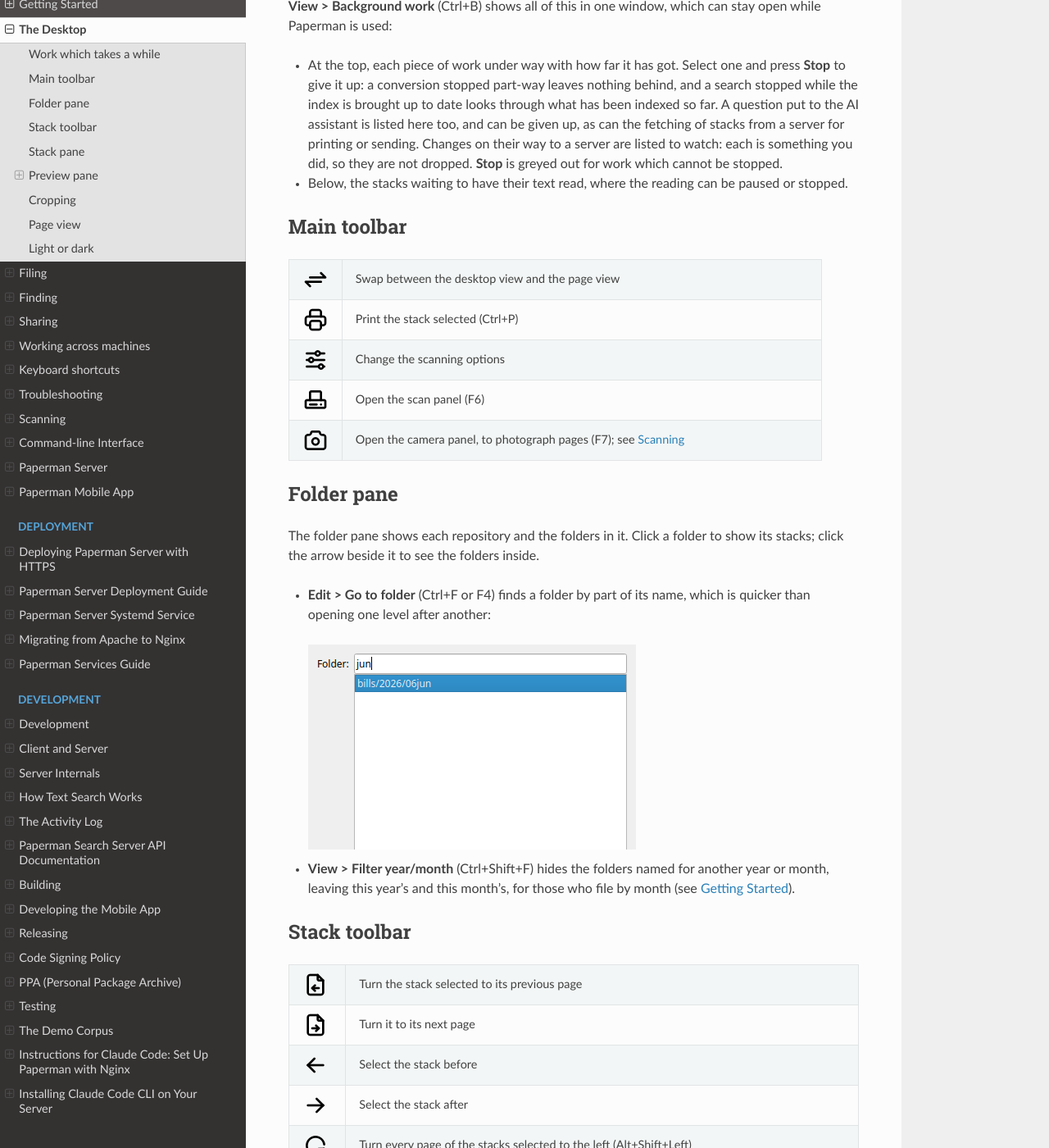
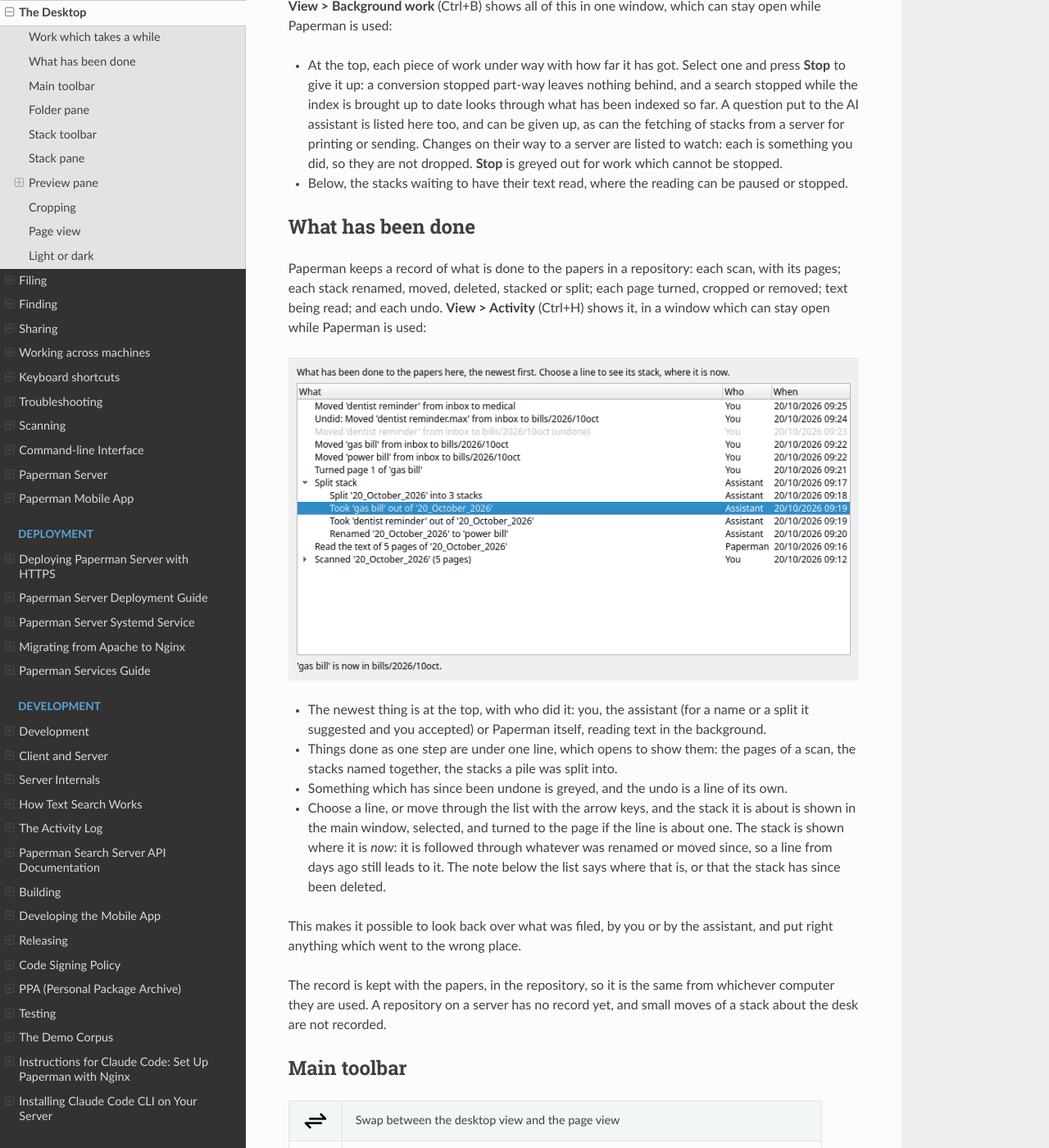
Before and after one commit to sjg20/paperman, a Sphinx documentation site: the page built from doc/desktop.rst, in a window 1280 px wide and 1400 px high, scrolled down 2034 px. Shown: the whole window at 82% size. Built offline with Sphinx 7.4.7 and the Read the Docs theme 3.1.0, drawn with Linux system fonts in a browser that asks for light colours.

Commit message:
doc: Describe the Activity window
The guide says nothing of the record of what is done to the papers,
or of the window which shows it.

Describe both on the Desktop page: what is recorded, how the window
lists it, and how choosing a line leads to the stack as it is now.
Add a picture of the window, taken from a record made up for it so
that it is the same each time, and list the window's key with the
others. Say on the developers' page what shows the record.

Co-developed-by: Claude Fable 5.2 <noreply@anthropic.com>
Claude-Session: https://claude.ai/code/session_01BxfLL7T8McSpFMMxYekitE

```diff
--- a/doc/desktop.rst
+++ b/doc/desktop.rst
@@ -79,6 +79,40 @@ which can stay open while Paperman is used:
   for work which cannot be stopped.
 - Below, the stacks waiting to have their text read, where the reading
   can be paused or stopped.
+
+What has been done
+------------------
+
+Paperman keeps a record of what is done to the papers in a repository:
+each scan, with its pages; each stack renamed, moved, deleted, stacked or
+split; each page turned, cropped or removed; text being read; and each
+undo. **View > Activity** (Ctrl+H) shows it, in a window which can stay
+open while Paperman is used:
+
+.. image:: images/activity.png
+   :alt: The Activity window, listing a morning's post being scanned, split by the assistant and filed, with the gas bill chosen and a note saying where it is now
+
+- The newest thing is at the top, with who did it: you, the assistant
+  (for a name or a split it suggested and you accepted) or Paperman
+  itself, reading text in the background.
+- Things done as one step are under one line, which opens to show them:
+  the pages of a scan, the stacks named together, the stacks a pile was
+  split into.
+- Something which has since been undone is greyed, and the undo is a
+  line of its own.
+- Choose a line, or move through the list with the arrow keys, and the
+  stack it is about is shown in the main window, selected, and turned to
+  the page if the line is about one. The stack is shown where it is
+  *now*: it is followed through whatever was renamed or moved since, so
+  a line from days ago still leads to it. The note below the list says
+  where that is, or that the stack has since been deleted.
+
+This makes it possible to look back over what was filed, by you or by
+the assistant, and put right anything which went to the wrong place.
+
+The record is kept with the papers, in the repository, so it is the same
+from whichever computer they are used. A repository on a server has no
+record yet, and small moves of a stack about the desk are not recorded.
 
 Main toolbar
 ------------
--- a/doc/images/shots-checked.json
+++ b/doc/images/shots-checked.json
@@ -1,4 +1,5 @@
 {
+  "activity.png": "4fb1dc4e5001ce0aee720a421e6814d27126c52e",
   "camera-panel.png": "861f0350d8364c06df9fa0d379dc6849fcd0c2b8",
   "desktop-dark.png": "861f0350d8364c06df9fa0d379dc6849fcd0c2b8",
   "desktop-labelled.png": "861f0350d8364c06df9fa0d379dc6849fcd0c2b8",
--- a/doc/images/shots.yaml
+++ b/doc/images/shots.yaml
@@ -64,6 +64,10 @@ shots:
     made: test
     test: testPageView
     shows: ['@window', '@papers']
+  activity.png:
+    made: test
+    test: testActivity
+    shows: [activitydialog.cpp, activitylog.cpp]
   search-dialog.png:
     made: test
     test: testSearch
--- a/doc/keys.rst
+++ b/doc/keys.rst
@@ -34,6 +34,8 @@ Anywhere
      - Fill the screen, or go back to a window
    * - **Ctrl+B**
      - Show the work going on in the background, to watch or stop it
+   * - **Ctrl+H**
+     - Show what has been done to the papers, and go to a stack from it
    * - **Alt+Shift+W**, **Alt+Shift+D**
      - Show the files in your Downloads or Documents folder in the stack
        pane, to file them
```
Also changed, not shown: doc/activity-log.rst (+13 -2 lines), doc/images/activity.png (added), 2 other files.
